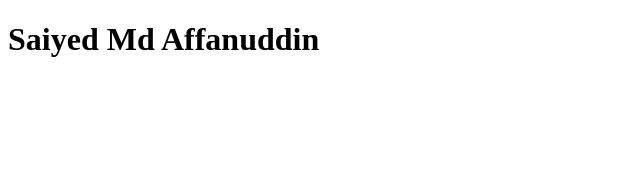
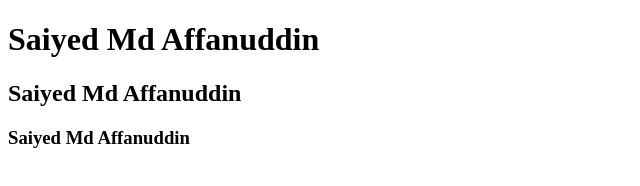
Before and after one commit to iaffn/affan_202326800082_mid2025, a plain HTML site: page index.html in a window 1280 px wide. Shown: the whole page, without its empty margins (0-640 px from the left). Drawn offline with Linux system fonts and the light colour scheme.

Commit message:
first commit

```diff
--- a/index.html
+++ b/index.html
@@ -7,5 +7,7 @@
 </head>
 <body>
     <h1>Saiyed Md Affanuddin</h1>
+    <h2>Saiyed Md Affanuddin</h2>
+    <h3>Saiyed Md Affanuddin</h3>
 </body>
 </html>
```
